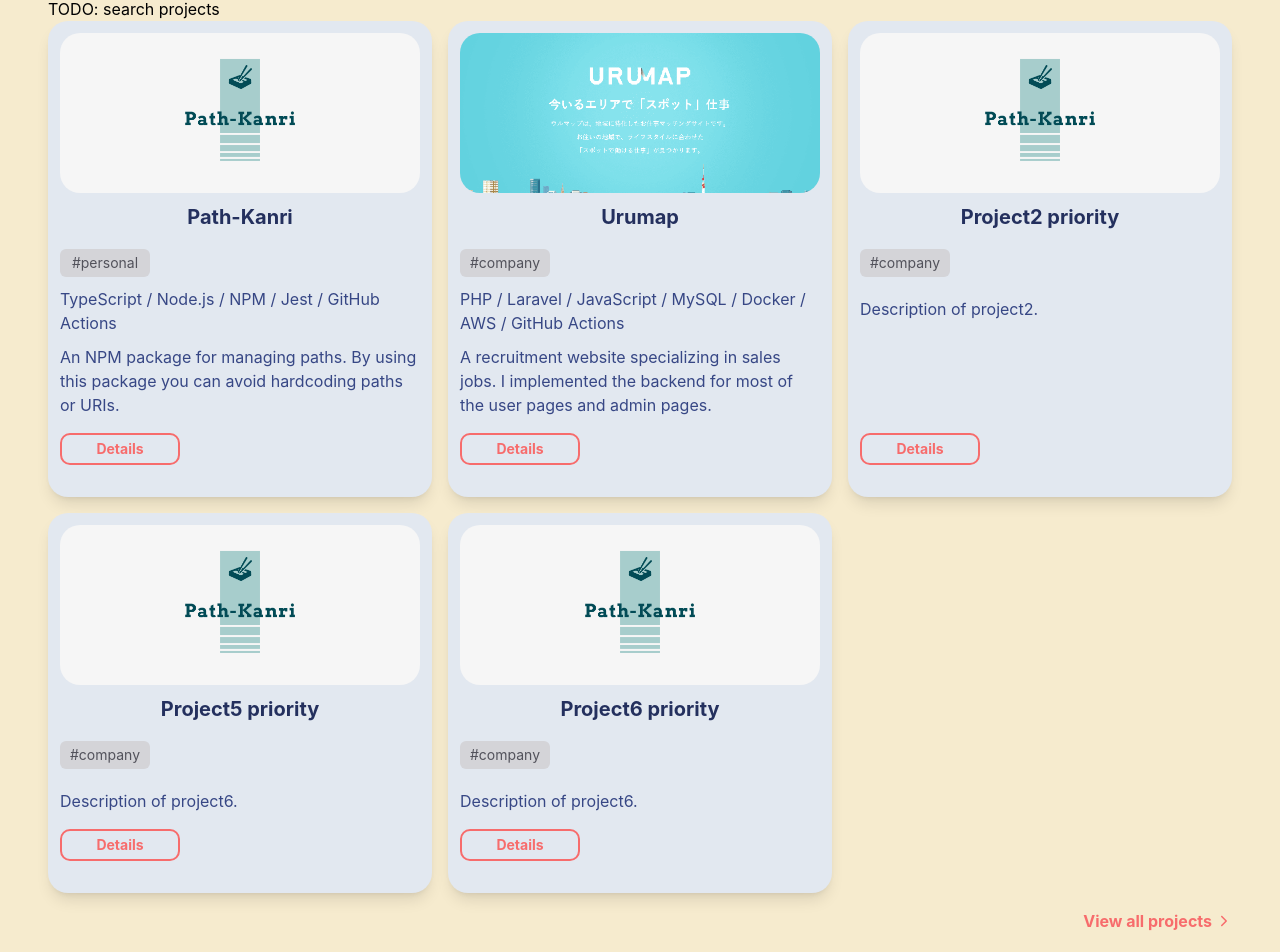
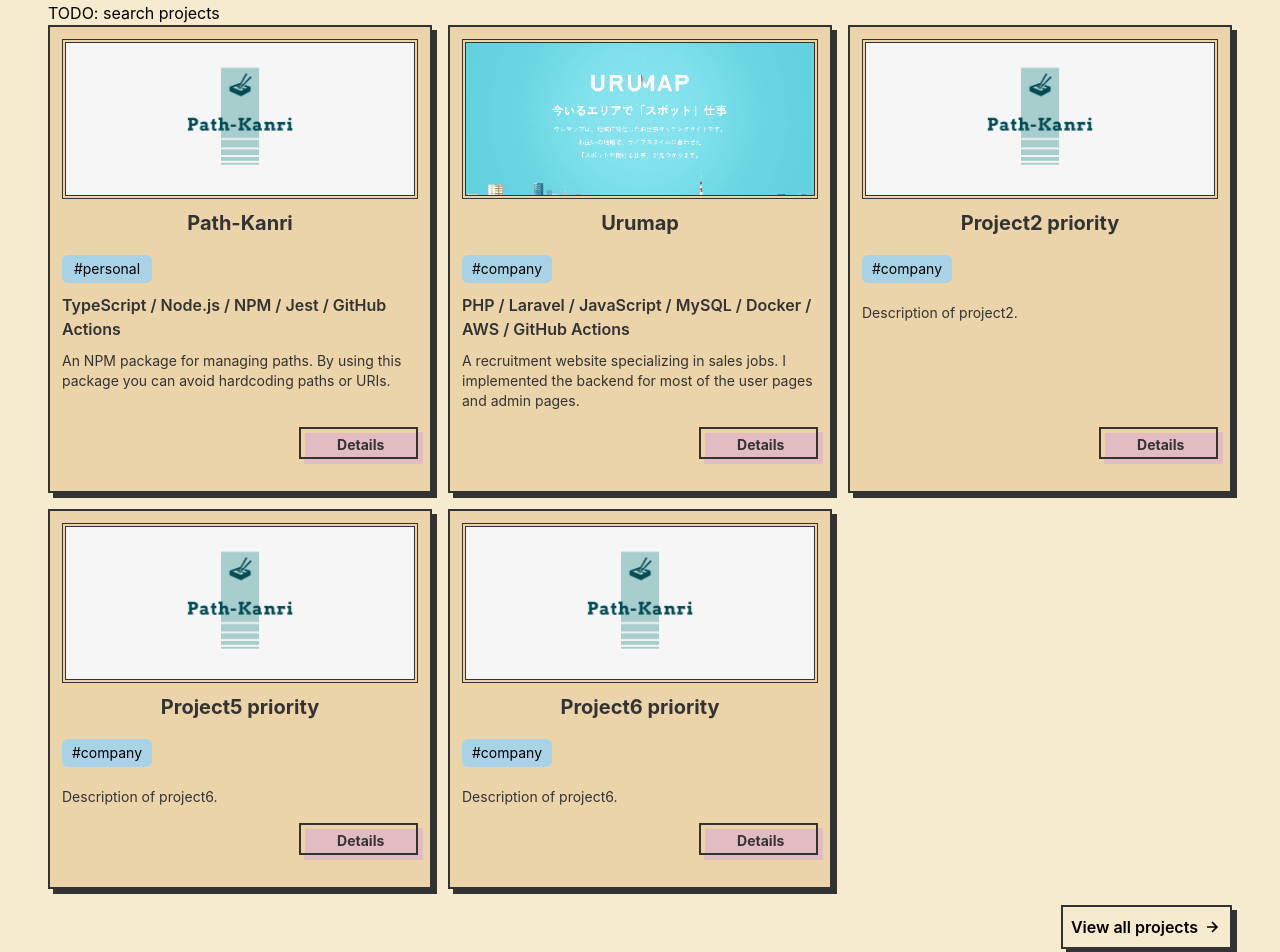
Before and after one commit to koyablue/portfolio, a Next.js app: page / in a window 1280 px wide. Shown: the part 1553-2505 px from the top of the page. Built offline with nearby package versions, Linux system fonts and the light colour scheme.

Commit message:
[WIP] fix projects section

```diff
--- a/components/pages/main/myWork/ProjectCard.tsx
+++ b/components/pages/main/myWork/ProjectCard.tsx
@@ -21,7 +21,10 @@ const ProjectCard = ({ project }: Props) => {
     <div className={`
       relative
       flex flex-col items-center
-      bg-slate-200 rounded-[20px] shadow-lg
+      bg-appSand
+      shadow-noBlurBlackThin
+      border-2
+      border-textMainDark
       pt-3
       px-3
       pb-8
@@ -39,27 +42,35 @@ const ProjectCard = ({ project }: Props) => {
             src={project.image || '/images/projects/path-kanri_image.png'}
             alt={`${project.title} image`}
             fill
-            className='rounded-[20px] object-cover object-center'
+            className='object-cover object-center border-4 border-double border-textMainDark'
           />
         </div>
-        <p className='text-appDarkNavy font-bold text-xl text-center mb-2'>
+        <p className='text-textMainDark font-bold text-xl text-center mb-2'>
           {project.title}
         </p>
-        <div className='bg-zinc-300 w-[90px] text-center text-zinc-600 text-sm rounded-[6px] p-1'>
+        <div className='bg-appLightBlue w-[90px] text-center text-textDarkMain text-sm rounded-[6px] p-1'>
           <p>#{project.type}</p>
         </div>
-        <div className='text-appNavy'>
+        <div className='text-textMainDark font-semibold'>
           {techStack}
         </div>
-        <div className='break-words w-full text-appNavy'>
+        <div className='break-words w-full text-textMainDark text-sm '>
           {omitStr(project.description, 200)}
         </div>
       </div>
-      <div className='flex items-center justify-center w-full md:block'>
+      <div className='flex items-center justify-center w-full md:justify-end'>
         <button className='
-          flex items-center justify-center w-full h-8 border-2 border-appOrange rounded-[10px]
-          text-appOrange font-bold text-sm
-          hover:bg-appOrange hover:text-slate-200
+          flex items-center justify-center
+          w-full h-8
+          bg-clip-content
+          pt-1
+          pl-1
+          bg-appPink
+          border-2 border-textMainDark
+          shadow-[5px_5px_0_0_#e3bcc3]
+          text-textMainDark font-bold text-sm
+          hover:shadow-none
+          hover:p-0
           active:opacity-60
           duration-300
           md:w-1/3'
--- a/components/pages/main/myWork/index.tsx
+++ b/components/pages/main/myWork/index.tsx
@@ -5,6 +5,7 @@ import ProjectCard from './ProjectCard'
 
 // icons
 import { IoIosArrowForward } from 'react-icons/io'
+import { BiRightArrowAlt } from 'react-icons/bi'
 
 // custom hooks
 import { useGetProjects } from '../../../../hooks/data/useGetProjects'
@@ -30,12 +31,24 @@ const MyWork = () => {
       <div className='flex flex-col justify-between gap-4 flex-wrap mb-4 lg:flex-row lg:justify-start'>
         {projectsToShow.map(project => <ProjectCard key={project.id} project={project} />)}
       </div>
-			<div className='flex items-center justify-end gap-1'>
-				<p className='font-bold text-appOrange cursor-pointer hover:text-red-500'>
-					View all projects
-				</p>
-				<IoIosArrowForward className='font-bold text-appOrange cursor-pointer hover:text-red-500' />
+        <div className='flex justify-end'>
+          <button className={`
+            flex items-center justify-center
+            font-semibold text-center gap-1 grow-0 box-border
+            border-2 border-textMainDark
+            shadow-noBlurBlackThin
+            p-2
+            hover:shadow-none
+            hover:bg-appLightGreen
+            active:opacity-60
+            duration-300
+            `
+          }>
+            <p>View all projects</p>
+            <BiRightArrowAlt className='text-xl' />
+          </button>
         </div>
+
     </MainWrapper>
   )
 }
--- a/components/pages/main/skillsAndExperiences/skillsCard/index.tsx
+++ b/components/pages/main/skillsAndExperiences/skillsCard/index.tsx
@@ -21,6 +21,8 @@ const SkillsCard = ({ title, skills }: Props) => {
       shadow-[5px_5px_0_0_#333333]
       pt-4
       pb-8
+      border-2
+      border-textMainDark
       lg:px-2
       lg:w-[calc((100%_-_32px)_/_3)]`}
     >
--- a/tailwind.config.js
+++ b/tailwind.config.js
@@ -36,7 +36,8 @@ module.exports = {
       },
       animation: {
         "slide-in-fwd-center": "slide-in-fwd-center 0.3s ease-in forwards",
-        "slide-out-bck-center": "slide-out-bck-center 0.3s ease-in forwards"
+        "slide-out-bck-center": "slide-out-bck-center 0.3s ease-in forwards",
+        "slide-in-fwd-left": "slide-in-fwd-left 0.4s cubic-bezier(0.250, 0.460, 0.450, 0.940)   both"
       },
       keyframes: {
         "slide-in-fwd-center": {
@@ -46,6 +47,16 @@ module.exports = {
         "slide-out-bck-center": {
           "0%": { opacity: 1, visibility: "visible" },
           "100%": { opacity: 0, visibility: "hidden" },
+        },
+        "slide-in-fwd-left": {
+          "0%": {
+              transform: "translateZ(-1400px) translateX(-1000px)",
+              opacity: "0"
+          },
+          to: {
+              transform: "translateZ(0) translateX(0)",
+              opacity: "1"
+          }
         },
       },
       boxShadow: {
```
Lines whose indentation alone changed are shown as unchanged.
